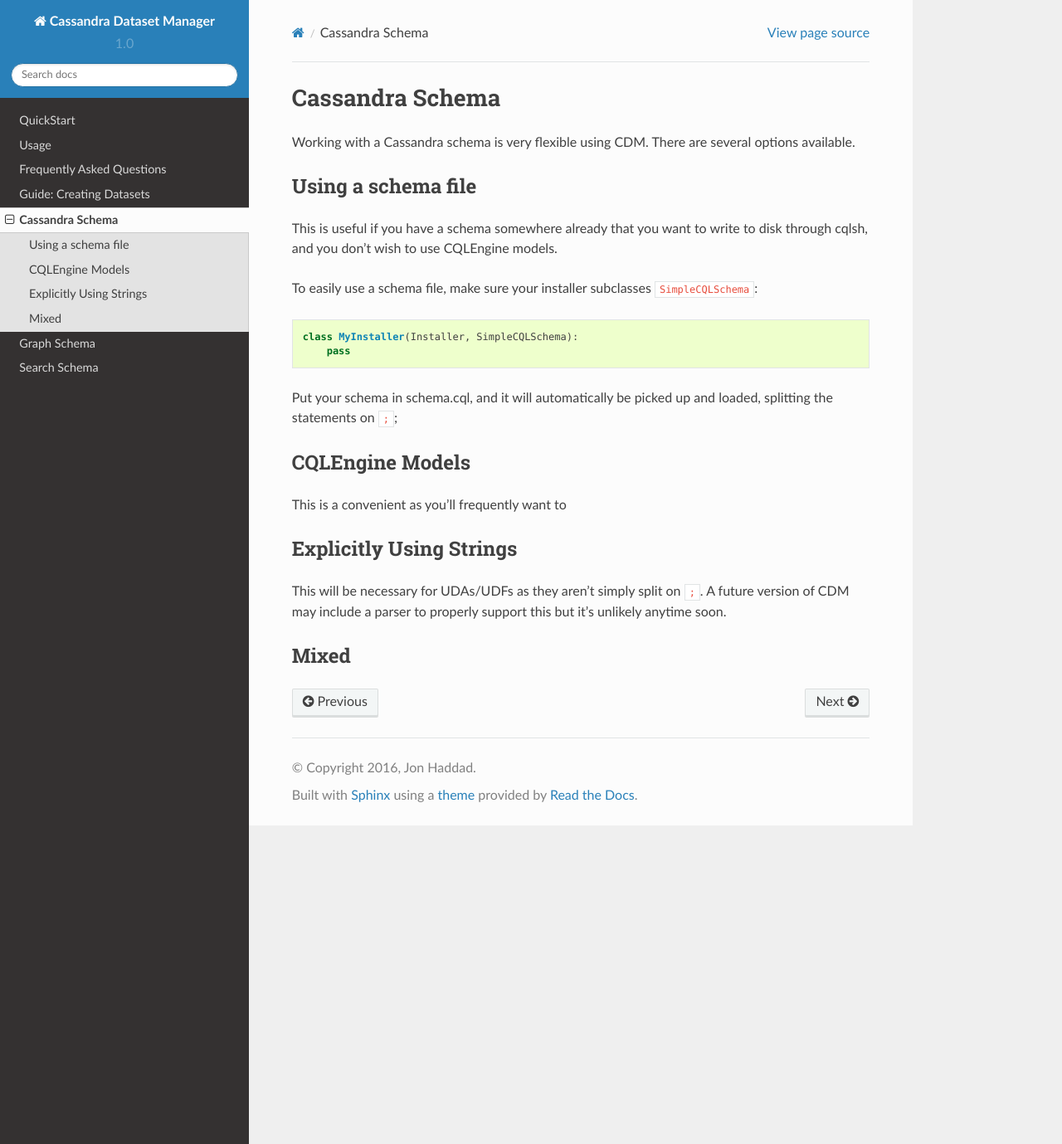
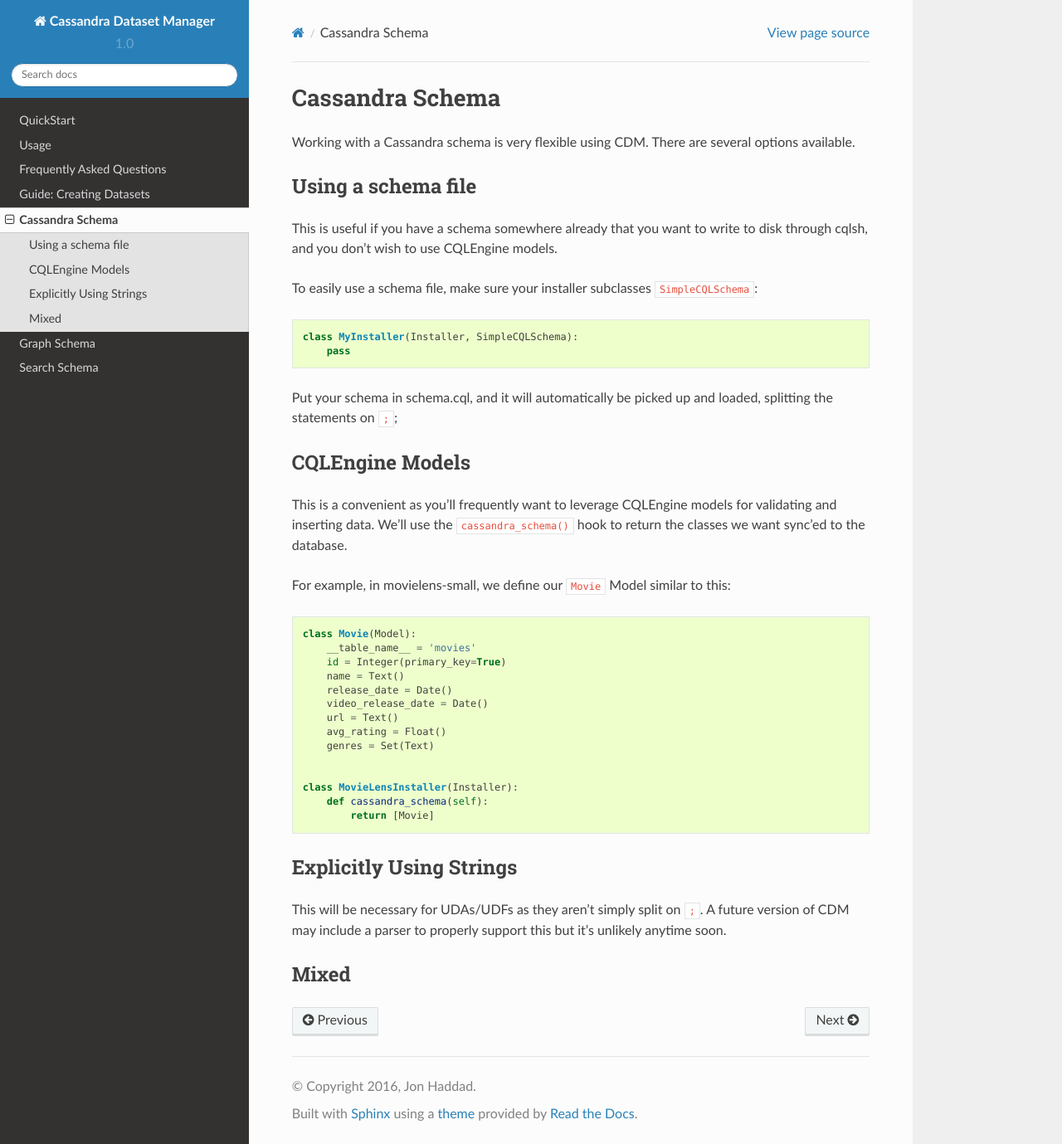
Before and after one commit to riptano/cdm, a Sphinx documentation site: the page built from docs/schema/cassandra.rst, in a window 1280 px wide and 1379 px high. Shown: the whole window at 83% size. Built offline with Sphinx 7.4.7 and the Read the Docs theme 2.0.0, drawn with Linux system fonts in a browser that asks for light colours.

Commit message:
cqlengine models for schema

```diff
--- a/docs/schema/cassandra.rst
+++ b/docs/schema/cassandra.rst
@@ -18,7 +18,28 @@ Put your schema in schema.cql, and it will automatically be picked up and loaded
 CQLEngine Models
 ------------------
 
-This is a convenient as you'll frequently want to
+This is a convenient as you'll frequently want to leverage CQLEngine models for validating and inserting data.  We'll use the :code:`cassandra_schema()` hook to return the classes we want sync'ed to the database.
+
+For example, in movielens-small, we define our :code:`Movie` Model similar to this::
+
+
+    class Movie(Model):
+        __table_name__ = 'movies'
+        id = Integer(primary_key=True)
+        name = Text()
+        release_date = Date()
+        video_release_date = Date()
+        url = Text()
+        avg_rating = Float()
+        genres = Set(Text)
+
+
+    class MovieLensInstaller(Installer):
+        def cassandra_schema(self):
+            return [Movie]
+
+
+
 
 Explicitly Using Strings
 -------------------------
```
